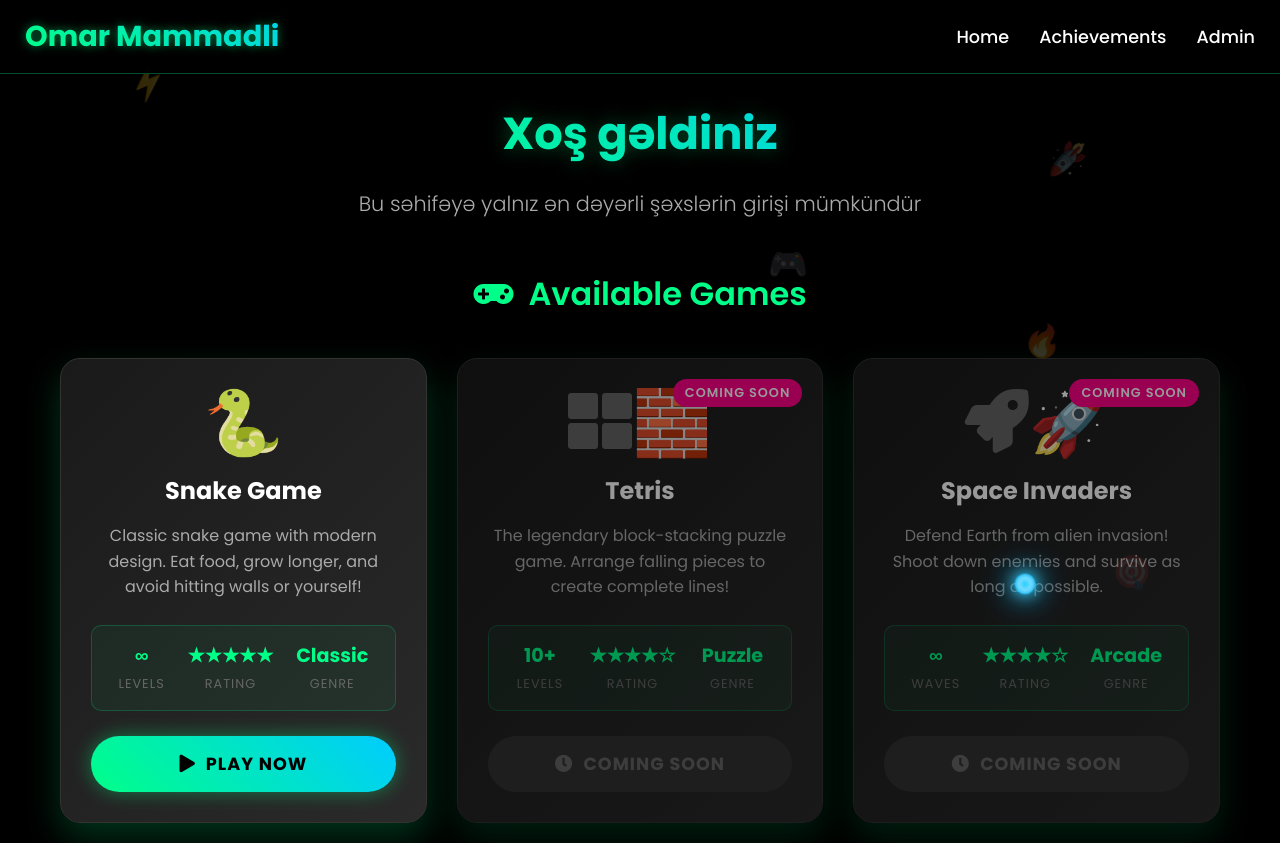
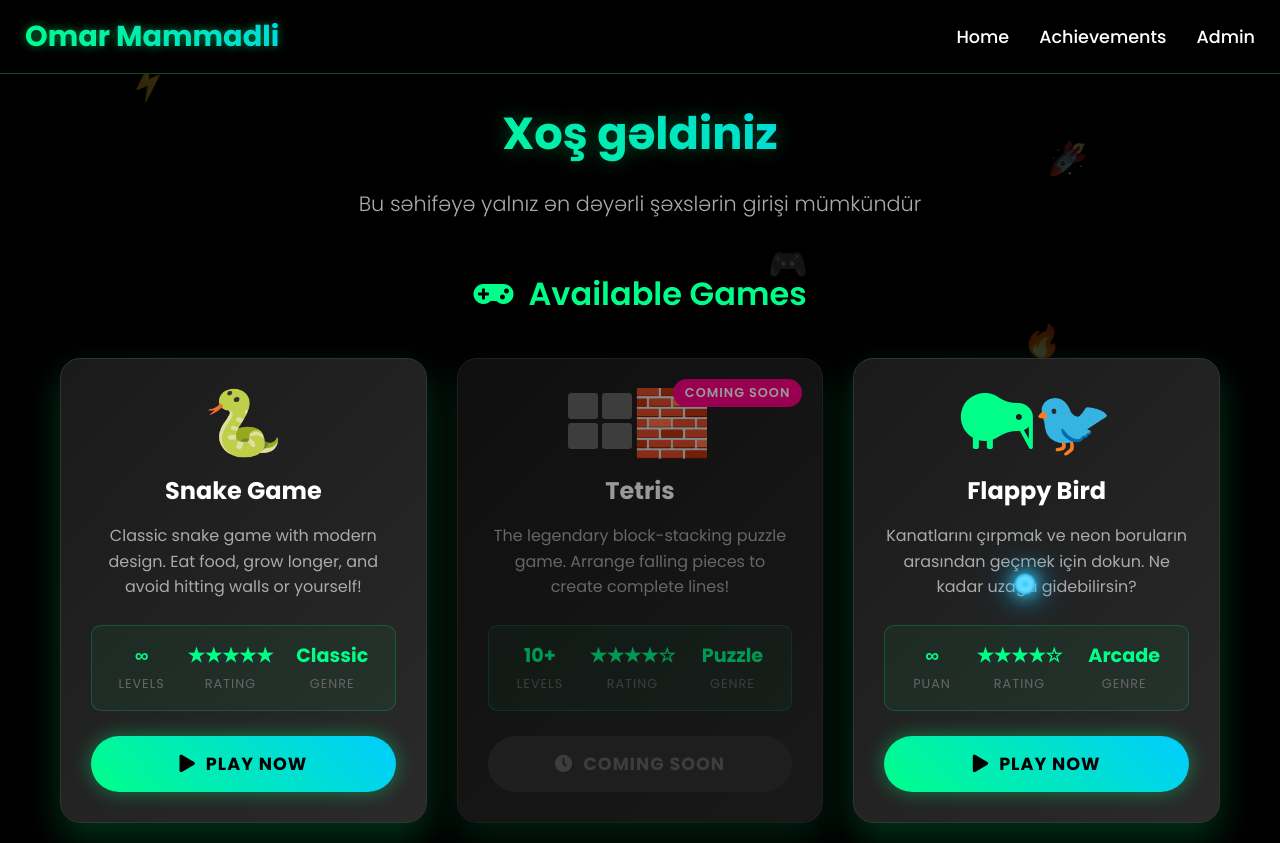
Before and after one commit to memmedliomer/-, a plain HTML site: page 349340.html in a window 1280 px wide. Drawn offline with Linux system fonts and the light colour scheme.

Commit message:
Update 349340.html

```diff
--- a/349340.html
+++ b/349340.html
@@ -592,16 +592,15 @@
                     </div>
                 </div>
 
-                <!-- Space Invaders - Coming Soon -->
-                <div class="game-card coming-soon">
-                    <i class="fas fa-rocket game-icon">🚀</i>
-                    <h3 class="game-title">Space Invaders</h3>
-                    <p class="game-description">Defend Earth from alien invasion! Shoot down enemies and survive as long as possible.</p>
+                <div class="game-card" onclick="window.location.href='flappy-bird.html'">
+    <i class="fas fa-kiwi-bird game-icon">🐦</i>
+    <h3 class="game-title">Flappy Bird</h3>
+    <p class="game-description">Kanatlarını çırpmak ve neon boruların arasından geçmek için dokun. Ne kadar uzağa gidebilirsin?</p>
 
     <div class="game-stats">
         <div class="stat-item">
             <span class="stat-value">∞</span>
-                            <span class="stat-label">Waves</span>
+            <span class="stat-label">Puan</span>
         </div>
         <div class="stat-item">
             <span class="stat-value">★★★★☆</span>
@@ -613,10 +612,10 @@
         </div>
     </div>
 
-                    <div class="play-btn">
-                        <i class="fas fa-clock"></i>
-                        Coming Soon
-                    </div>
+    <a href="flappy-bird.html" class="play-btn">
+        <i class="fas fa-play"></i>
+        Play Now
+    </a>
 </div>
             </div>
         </div>
```
Lines whose indentation alone changed are shown as unchanged.
